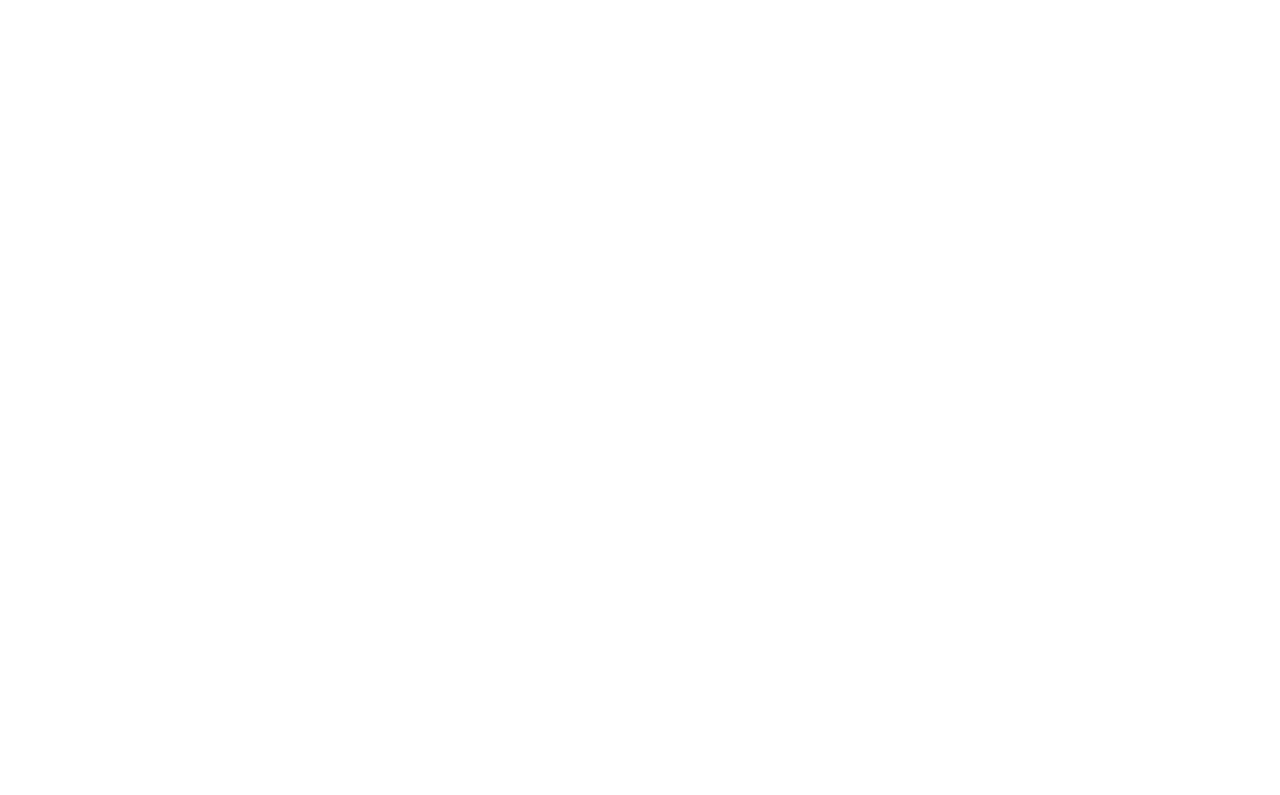
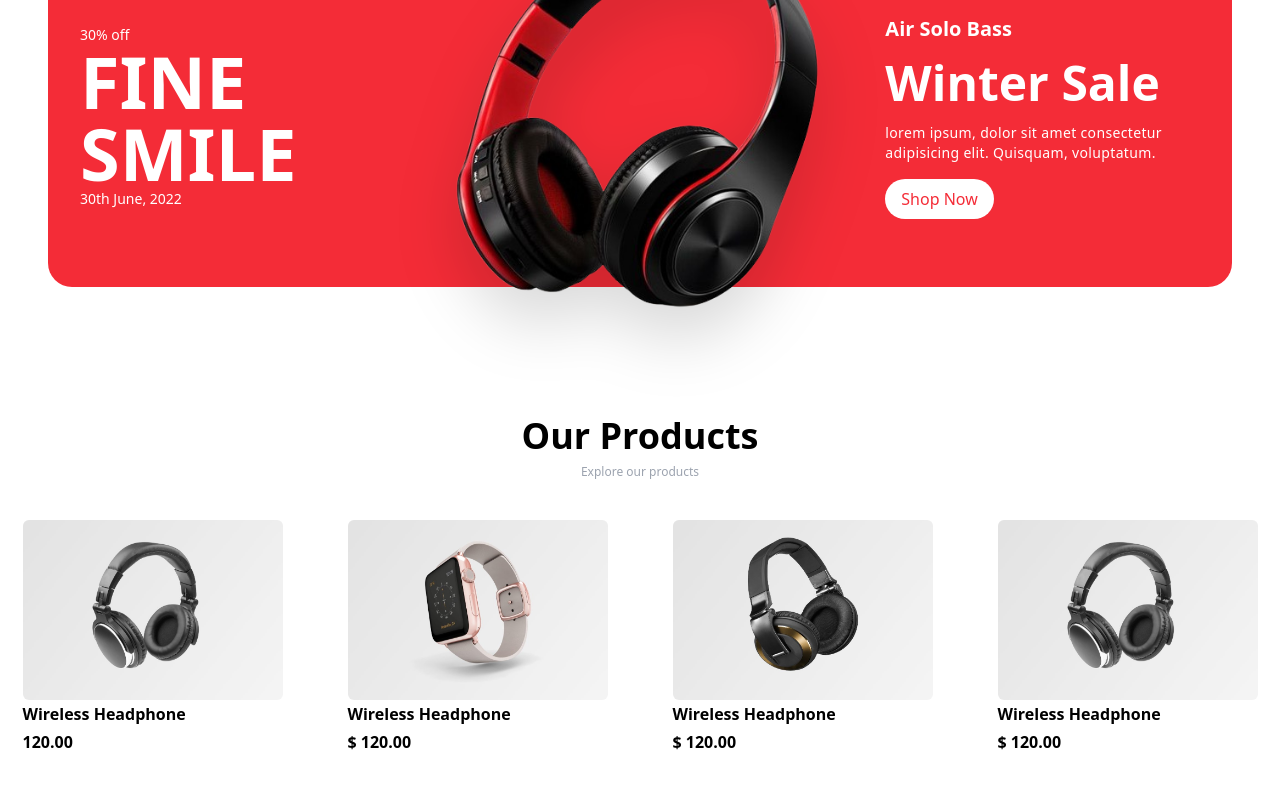
Before and after one commit to DEKU9873/urProducts, a React (Create React App) app: page / in a window 1280 px wide. Shown: the part 1780-2575 px from the top of the page. Before the commit the page ends 1702 px from the top, so only its background shows below. Built offline with nearby package versions, Linux system fonts and the light colour scheme.

Commit message:
seventh commit

```diff
--- a/src/App.js
+++ b/src/App.js
@@ -4,7 +4,32 @@
 import Category from './components/Category/Category'
 import Category2 from './components/Category/Category2'
 import Service from './components/Service/Service'
+import Banner from './components/Banner/Banner'
+import headphone from './components/assets/hero/headphone.png'
+import smartwatch from './components/assets/category/smartwatch2-removebg-preview.png'
+import Products from './components/Products/Products'
+import Biogs from './components/Biogs/Biogs'
 
+const BannerData = {
+  discount: "30% off",
+  title: "Fine Smile",
+  date: "30th June, 2022",
+  image: headphone,
+  title2: "Air Solo Bass",
+  title3: "Winter Sale",
+  title4: "lorem ipsum, dolor sit amet consectetur adipisicing elit. Quisquam, voluptatum.",
+  bgColor: "#f42c37",
+}
+const BannerData2 = {
+  discount: "30% off",
+  title: "Fine Smile",
+  date: "30th June, 2022",
+  image: smartwatch,
+  title2: "Air Solo Bass",
+  title3: "Winter Sale",
+  title4: "lorem ipsum, dolor sit amet consectetur adipisicing elit. Quisquam, voluptatum.",
+  bgColor: "#2dcc6f",
+}
 const App = () => {
   return (
     <div className='bg-white dark:bg-gray-900 dark:text-white
@@ -14,6 +39,10 @@
       <Category/>
       <Category2/>
       <Service/>
+      <Banner data={BannerData}/>
+      <Products/>
+      <Banner data={BannerData2}/>
+      <Biogs/>
     </div>
   )
 }
--- /dev/null
+++ b/src/components/Banner/Banner.jsx
@@ -0,0 +1,50 @@
+import React from "react";
+
+const Banner = ({ data }) => {
+  return (
+    <div className="min-h-[550px] flex justify-center items-center py-12">
+      <div className="container">
+        <div
+          style={{ backgroundColor: data.bgColor }}
+          className="grid grid-cols-1 md:grid-cols-3 gap-6 items-center
+        text-white rounded-3xl"
+        >
+          {/* first col */}
+          <div className="p-6 sm:p-8">
+            <p className="text-sm">{data.discount}</p>
+            <h1 className="uppercase text-4xl lg:text-7xl font-bold">
+              {" "}
+              {data.title}
+            </h1>
+            <p className="text-sm">{data.date}</p>
+          </div>
+          {/* second col */}
+          <div className="h-full flex items-center">
+            <img
+              src={data.image}
+              alt=""
+              className="scale-125 w-[250px] md:w-[340px] mx-auto
+                drop-shadow-2xl object-cover"
+            />
+          </div>
+          {/* third col */}
+          <div className="flex flex-col justify-center gap-4 p-6 sm:p-8 ">
+            <p className="font-bold text-xl">{data.title2}</p>
+            <p className="text-3xl sm:text-5xl font-bold">{data.title3}</p>
+            <p className="text-sm tracking-wide leading-5">{data.title4}</p>
+            <div>
+              <button
+                style={{ color: data.bgColor }}
+                className="bg-white text-white py-2 px-4 rounded-full"
+              >
+                Shop Now
+              </button>
+            </div>
+          </div>
+        </div>
+      </div>
+    </div>
+  );
+};
+
+export default Banner;
--- /dev/null
+++ b/src/components/Biogs/Biogs.jsx
@@ -0,0 +1,69 @@
+import React from "react";
+import Heading from "../Shared/Heading";
+import img1 from "../assets/blogs/blog-1.jpg";
+import img2 from "../assets/blogs/blog-2.jpg"
+import img3 from "../assets/blogs/blog-3.jpg"
+const BiogData = [
+  {
+    title:
+      "lorem ipsum, dolor sit amet consectetur adipisicing elit. Quisquam, voluptatum.",
+    subtitle:
+      "lorem ipsum, dolor sit amet consectetur adipisicing elit. Quisquam, voluptatum lorem ipsum, dolor sit amet consectetur adipisicing elit. Quisquam, voluptatum. lorem ipsum, dolor sit amet consectetur adipisicing elit. Quisquam, voluptatum.",
+      publisher:"jan 20, 2024 by Deku",
+      image:img1,
+  },
+  {
+    title:
+      "lorem ipsum, dolor sit amet consectetur adipisicing elit. Quisquam, voluptatum.",
+    subtitle:
+      "lorem ipsum, dolor sit amet consectetur adipisicing elit. Quisquam, voluptatum lorem ipsum, dolor sit amet consectetur adipisicing elit. Quisquam, voluptatum. lorem ipsum, dolor sit amet consectetur adipisicing elit. Quisquam, voluptatum.",
+      publisher:"jan 20, 2024 by Deku",
+      image:img2,
+  },
+  {
+    title:
+      "lorem ipsum, dolor sit amet consectetur adipisicing elit. Quisquam, voluptatum.",
+    subtitle:
+      "lorem ipsum, dolor sit amet consectetur adipisicing elit. Quisquam, voluptatum lorem ipsum, dolor sit amet consectetur adipisicing elit. Quisquam, voluptatum. lorem ipsum, dolor sit amet consectetur adipisicing elit. Quisquam, voluptatum.",
+      publisher:"jan 20, 2024 by Deku",
+      image:img3,
+  },
+
+];
+const Biogs = () => {
+  return (
+    <div className="my-12">
+      <div className="container">
+        {/* Header section */}
+        <Heading title="Recent News" subtitle="Explore our Biogs" />
+        {/* Biogs section */}
+        <div
+          className="grid grid-cols-1 sm:grid-cols-2 md:grid-cols-3 gap-6
+        gap-y-8 sm:gap-4 md:gap-7"
+        >
+          {/* Biog Card */}
+          {BiogData.map((data, index) => (
+            <div key={index} className="bg-white dark:bg-gray-900">
+                {/* image section */}
+                <div className="overflow-hidden rounded-2xl mb-2">
+                    <img src={data.image} alt=""
+                    className="w-full h-[220px] object-cover
+                    rounded-2xl hover:scale-105 duration-500"
+                    />
+                </div>
+                {/* content section */}
+                <div className="space-y-2">
+                    <p className="text-xs text-gray-500">{data.publisher}</p>
+                    <p className="font-bold line-clamp-1">{data.title}</p>
+                    <p className="line-clamp-2 text-sm text-gray-600
+                    dark:text-gray-400">{data.subtitle}</p>
+                </div>
+            </div>
+          ))}
+        </div>
+      </div>
+    </div>
+  );
+};
+
+export default Biogs;
--- a/src/components/Navbar/Navbar.jsx
+++ b/src/components/Navbar/Navbar.jsx
@@ -50,6 +50,10 @@
       className="bg-white dark:bg-gray-900 dark:text-white
     duration-200 relative z-40"
     >
+       {/* <div
+  className="bg-white dark:bg-gray-900 dark:text-white
+    duration-200 fixed top-0 left-0 w-full z-50 shadow-md"
+> */}
       <div className="py-4">
         <div className="container flex justify-between items-center">
           {/* Logo and Links section */}
--- /dev/null
+++ b/src/components/Products/Products.jsx
@@ -0,0 +1,53 @@
+import React from "react";
+import Heading from "../Shared/Heading";
+import ProductsCard from "./ProductsCard";
+import image1 from "../assets/product/p-1.jpg";
+import image2 from "../assets/product/p-2.jpg";
+import image3 from "../assets/product/p-3.jpg";
+import image4 from "../assets/product/p-4.jpg";
+
+const ProductsData = [
+  {
+    id: 1,
+    image: image1,
+    title: "Wireless Headphone",
+    price: "120.00",
+    aosDelay: "100",
+  },
+  {
+    id: 2,
+    image: image2,
+    title: "Wireless Headphone",
+    price: "$ 120.00",
+    aosDelay: "100",
+  },
+  {
+    id: 3,
+    image: image3,
+    title: "Wireless Headphone",
+    price: "$ 120.00",
+    aosDelay: "100",
+  },
+  {
+    id: 4,
+    image: image4,
+    title: "Wireless Headphone",
+    price: "$ 120.00",
+    aosDelay: "100",
+  },
+];
+
+const Products = () => {
+  return (
+    <div>
+      <di className="container">
+        {/* Header section */}
+        <Heading title="Our Products" subtitle="Explore our products" />
+        {/* Body section */}
+        <ProductsCard data={ProductsData} />
+        <ProductsCard data={ProductsData} />
+      </di>
+    </div>
+  );
+};
+export default Products;
--- /dev/null
+++ b/src/components/Products/ProductsCard.jsx
@@ -0,0 +1,40 @@
+import React from 'react'
+import Button from '../Shared/Button'
+
+const ProductsCard = ({data}) => {
+  return (
+    <div className='mb-10'>
+      <div className='grid grid-cols-1 sm:grid-cols-2
+      md:grid-cols-4 gap-5 place-items-center'>
+        {/* card Section */}
+        {
+           data.map((data, index) => (
+             <div className='group' key={data.id}>
+                <div className='relative '>
+                  <img src={data.image} alt=""
+                  className='h-[180px] w-[260px] object-cover
+                  rounded-md' />
+                  {/* hover Button */}
+                  <div className='hidden group-hover:flex absolute top-1/2 -translate-y-1/2 left-1/2
+                   -translate-x-1/2 h-full w-full text-center group-hover:backdrop-blur-sm
+                   justify-center items-center duration-200'>
+                    <Button
+                    text={"Add to Cart"}
+                    bgColor={"bg-primary"}
+                    textColor={"text-white"}
+                    />
+                  </div>
+                </div>
+                <div className='leading-7'>
+                    <h2 className='font-semibold'>{data.title}</h2>
+                    <h2 className='font-bold'>{data.price}</h2>
+                </div>
+             </div>
+           ))
+        }
+      </div>
+    </div>
+  )
+}
+
+export default ProductsCard
--- a/src/components/Service/Service.jsx
+++ b/src/components/Service/Service.jsx
@@ -33,7 +33,7 @@
 const Service = () => {
   return (
     <div>
-      <div className="container my-14 md:my-20">
+      <div className="container my-14 md:my-10">
         <div className="grid grid-cols-2 lg:grid-cols-4 gap-4 gap-y-8 ">
           {ServiceData.map((data, index) => (
             <div
--- /dev/null
+++ b/src/components/Shared/Heading.jsx
@@ -0,0 +1,14 @@
+import React from 'react'
+
+const Heading = ({title, subtitle}) => {
+  return (
+    <div className="text-center mb-10
+    max-w-[600px] mx-auto space-y-2">
+      <h1 className="text-3xl font-bold
+      lg:text-4xl">{title}</h1>
+      <p className=" text-xs text-gray-400">{subtitle}</p>
+    </div>
+  )
+}
+
+export default Heading
```
